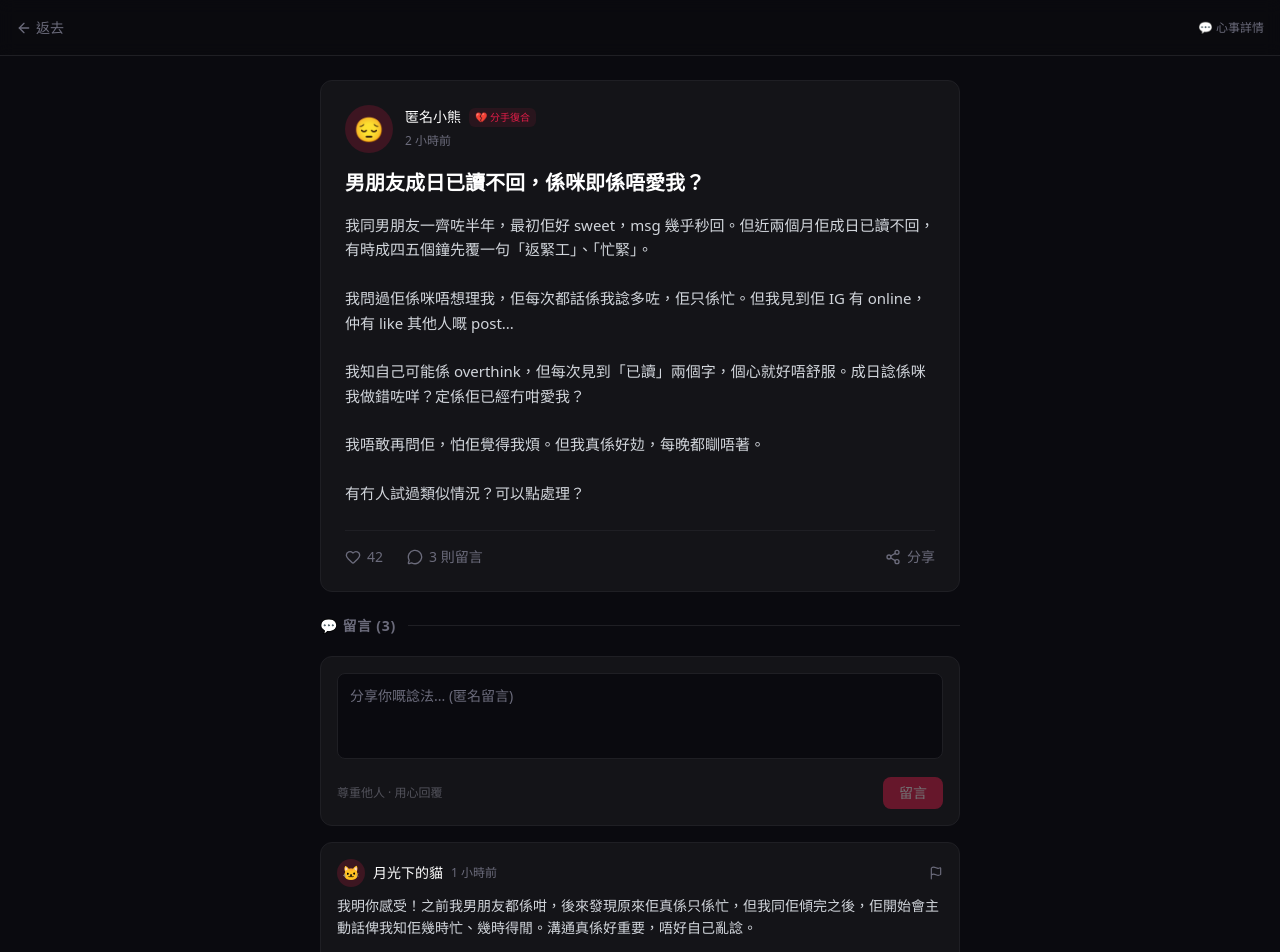
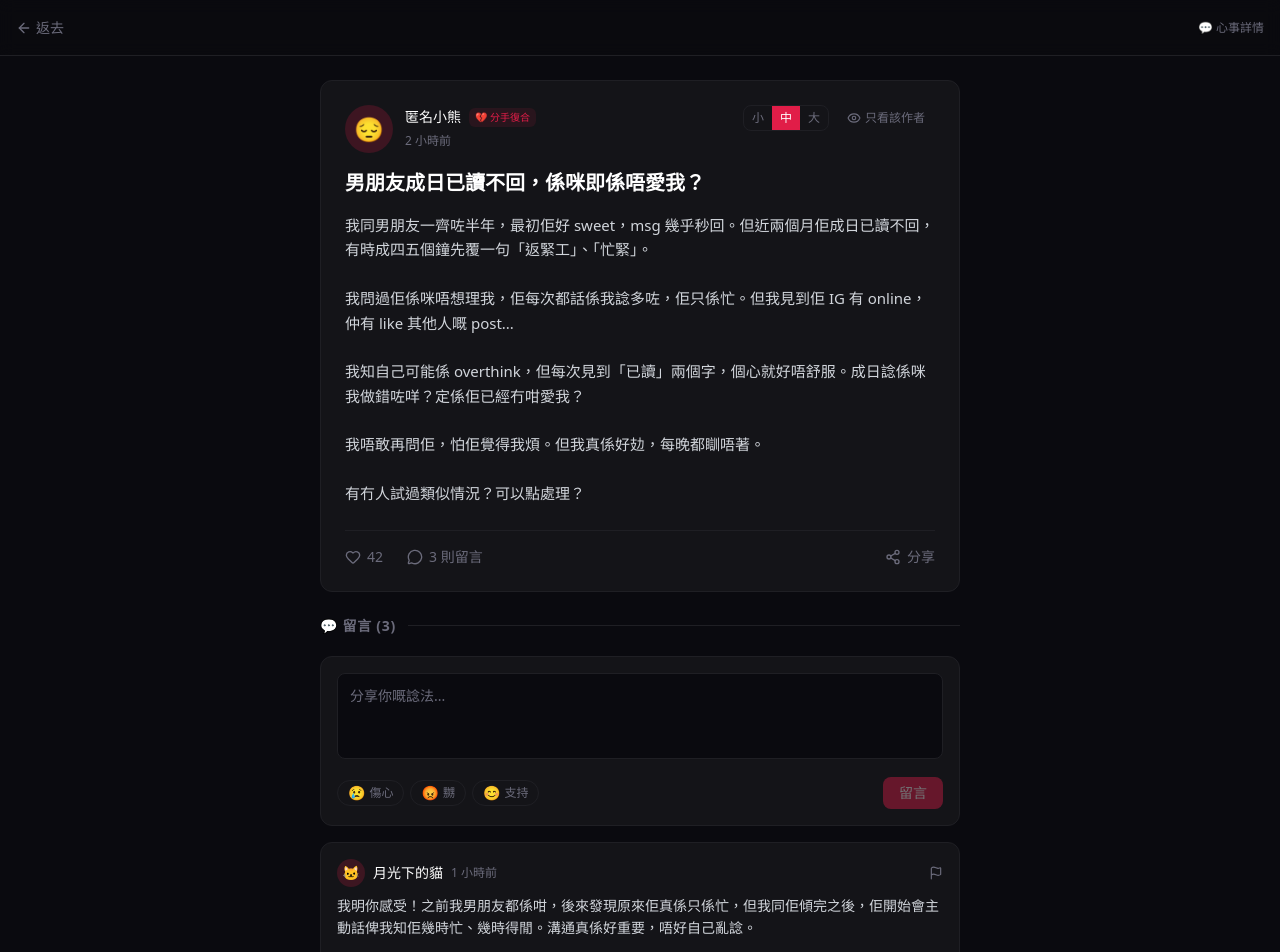
Before and after one commit to modelfactory17-star/hearten, a Next.js app: page /post/1 in a window 1280 px wide. Shown: the top 952 px of the page. Built offline with nearby package versions, Linux system fonts and the light colour scheme.

Commit message:
feat: mood buttons, author-only filter, font size toggle

```diff
--- a/src/app/post/[id]/page.tsx
+++ b/src/app/post/[id]/page.tsx
@@ -1,9 +1,22 @@
 'use client';
 
 import { useParams, useRouter } from 'next/navigation';
-import { Heart, MessageCircle, Share2, ArrowLeft, Flag } from 'lucide-react';
+import { Heart, MessageCircle, Share2, ArrowLeft, Flag, Eye, EyeOff } from 'lucide-react';
 import { posts, comments as allComments } from '@/lib/data';
 import { useState } from 'react';
+
+const MOODS = [
+  { emoji: '😢', label: '傷心' },
+  { emoji: '😡', label: '嬲' },
+  { emoji: '😊', label: '支持' },
+];
+
+type FontSize = 'small' | 'medium' | 'large';
+const FONT_SIZES: { key: FontSize; label: string; className: string }[] = [
+  { key: 'small', label: '小', className: 'text-[13px]' },
+  { key: 'medium', label: '中', className: 'text-[15px]' },
+  { key: 'large', label: '大', className: 'text-[17px]' },
+];
 
 export default function PostPage() {
   const params = useParams();
@@ -13,6 +26,11 @@ export default function PostPage() {
   const [hearts, setHearts] = useState(post?.hearts ?? 0);
   const [liked, setLiked] = useState(false);
   const [replyText, setReplyText] = useState('');
+  const [mood, setMood] = useState<string | null>(null);
+
+  // Post controls
+  const [authorOnly, setAuthorOnly] = useState(false);
+  const [fontSize, setFontSize] = useState<FontSize>('medium');
 
   if (!post) {
     return (
@@ -31,6 +49,11 @@ export default function PostPage() {
   }
 
   const postComments = allComments.filter((c) => c.postId === post.id);
+  const displayedComments = authorOnly
+    ? postComments.filter((c) => c.isOP)
+    : postComments;
+
+  const bodyClass = FONT_SIZES.find((f) => f.key === fontSize)?.className ?? 'text-[15px]';
 
   return (
     <div className="min-h-screen bg-hearten-bg">
@@ -50,8 +73,9 @@ export default function PostPage() {
       <div className="max-w-2xl mx-auto px-4 py-6">
         {/* Post */}
         <article className="bg-hearten-card border border-hearten-border rounded-xl p-6 mb-6">
-          {/* Meta */}
-          <div className="flex items-center gap-3 mb-4">
+          {/* Meta + Post Controls */}
+          <div className="flex items-start justify-between mb-4">
+            <div className="flex items-center gap-3">
               <div className="w-12 h-12 rounded-full bg-hearten-rose/20 flex items-center justify-center text-2xl shrink-0">
                 {post.emoji}
               </div>
@@ -66,11 +90,45 @@ export default function PostPage() {
               </div>
             </div>
 
+            {/* Post controls: 只看該作者 + 字型 */}
+            <div className="flex items-center gap-2">
+              {/* Font size */}
+              <div className="flex items-center rounded-lg border border-hearten-border overflow-hidden">
+                {FONT_SIZES.map((f) => (
+                  <button
+                    key={f.key}
+                    onClick={() => setFontSize(f.key)}
+                    className={`px-2 py-1 text-xs transition-colors ${
+                      fontSize === f.key
+                        ? 'bg-hearten-rose text-white'
+                        : 'text-hearten-muted hover:text-white hover:bg-hearten-card'
+                    }`}
+                  >
+                    {f.label}
+                  </button>
+                ))}
+              </div>
+
+              {/* 只看該作者 */}
+              <button
+                onClick={() => setAuthorOnly(!authorOnly)}
+                className={`flex items-center gap-1 px-2.5 py-1 rounded-lg text-xs transition-colors ${
+                  authorOnly
+                    ? 'bg-hearten-amber/20 text-hearten-amber'
+                    : 'text-hearten-muted hover:text-white hover:bg-hearten-card'
+                }`}
+              >
+                {authorOnly ? <EyeOff className="w-3.5 h-3.5" /> : <Eye className="w-3.5 h-3.5" />}
+                只看該作者
+              </button>
+            </div>
+          </div>
+
           {/* Title */}
           <h1 className="text-xl font-bold text-white mb-4">{post.title}</h1>
 
           {/* Body */}
-          <div className="text-[15px] text-gray-300 leading-relaxed whitespace-pre-line mb-6">
+          <div className={`text-gray-300 leading-relaxed whitespace-pre-line mb-6 ${bodyClass}`}>
             {post.body}
           </div>
 
@@ -102,7 +160,7 @@ export default function PostPage() {
         {/* Divider */}
         <div className="flex items-center gap-3 mb-5">
           <h2 className="text-sm font-bold text-hearten-muted uppercase tracking-wider">
-            💬 留言 ({postComments.length})
+            💬 留言 ({displayedComments.length}{authorOnly ? ' · 只看該作者' : ''})
           </h2>
           <div className="flex-1 h-px bg-hearten-border" />
         </div>
@@ -112,12 +170,28 @@ export default function PostPage() {
           <textarea
             value={replyText}
             onChange={(e) => setReplyText(e.target.value)}
-            placeholder="分享你嘅諗法... (匿名留言)"
+            placeholder="分享你嘅諗法..."
             rows={3}
             className="w-full bg-hearten-bg border border-hearten-border rounded-lg p-3 text-sm text-white placeholder-hearten-muted outline-none resize-none focus:border-hearten-rose transition-colors"
           />
           <div className="flex items-center justify-between mt-3">
-            <span className="text-xs text-hearten-dim">尊重他人 · 用心回覆</span>
+            {/* Mood buttons */}
+            <div className="flex items-center gap-1.5">
+              {MOODS.map((m) => (
+                <button
+                  key={m.emoji}
+                  onClick={() => setMood(mood === m.label ? null : m.label)}
+                  className={`flex items-center gap-1 px-2.5 py-1 rounded-full text-xs transition-all ${
+                    mood === m.label
+                      ? 'bg-hearten-rose/20 text-hearten-rose border border-hearten-rose/40'
+                      : 'border border-hearten-border text-hearten-muted hover:border-gray-500 hover:text-gray-300'
+                  }`}
+                >
+                  <span className="text-sm leading-none">{m.emoji}</span>
+                  {m.label}
+                </button>
+              ))}
+            </div>
             <button
               disabled={!replyText.trim()}
               className="px-4 py-1.5 rounded-lg bg-hearten-rose hover:bg-hearten-rose-light disabled:opacity-40 disabled:cursor-not-allowed text-white text-sm font-medium transition-colors"
@@ -129,12 +203,12 @@ export default function PostPage() {
 
         {/* Comments */}
         <div className="space-y-0">
-          {postComments.length === 0 ? (
+          {displayedComments.length === 0 ? (
             <p className="text-center text-hearten-muted text-sm py-8">
-              仲未有留言。做第一個留言嘅人？ 💭
+              {authorOnly ? '該作者未有留言' : '仲未有留言。做第一個留言嘅人？ 💭'}
             </p>
           ) : (
-            postComments.map((comment) => (
+            displayedComments.map((comment) => (
               <CommentItem key={comment.id} comment={comment} />
             ))
           )}
```
Lines whose indentation alone changed are shown as unchanged.
